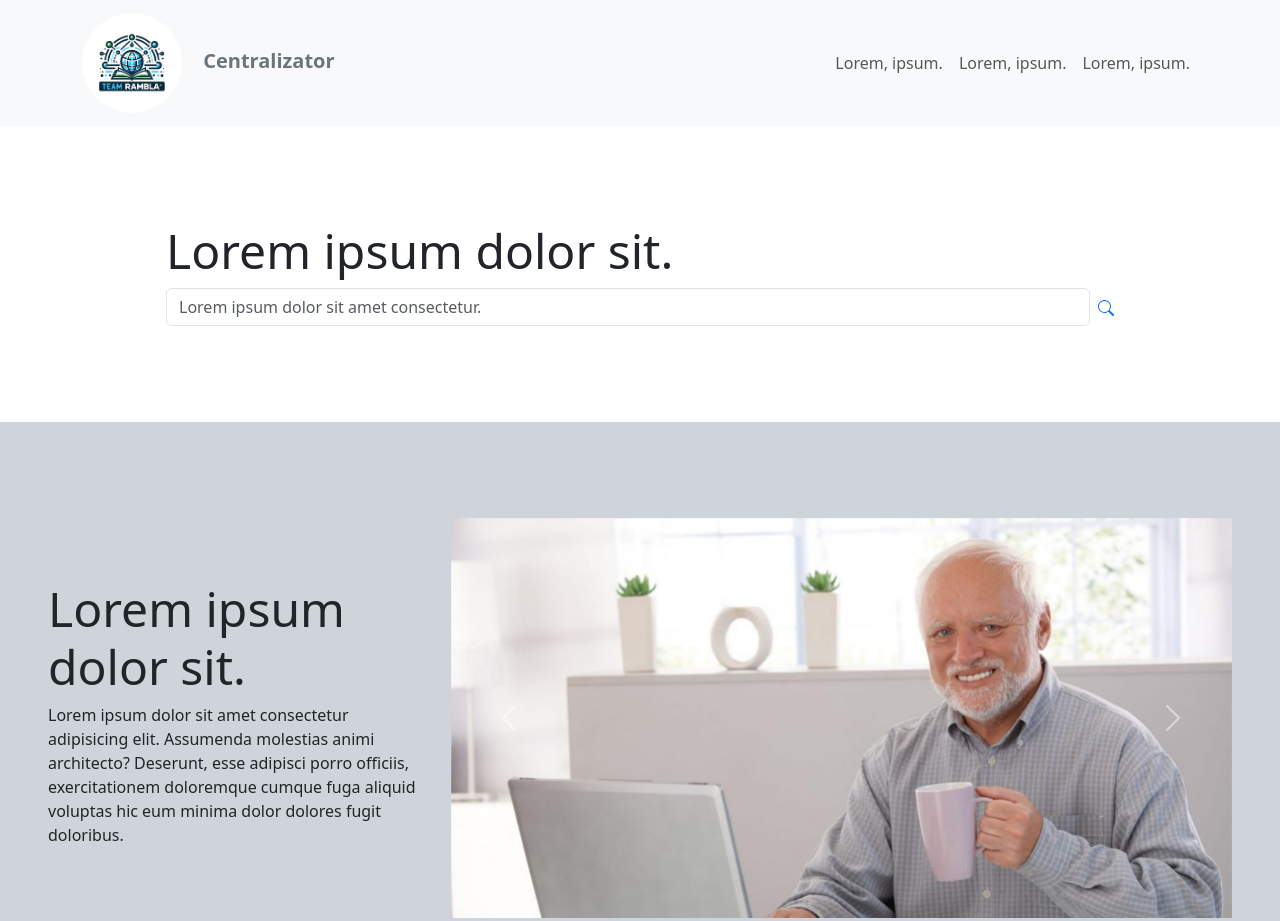
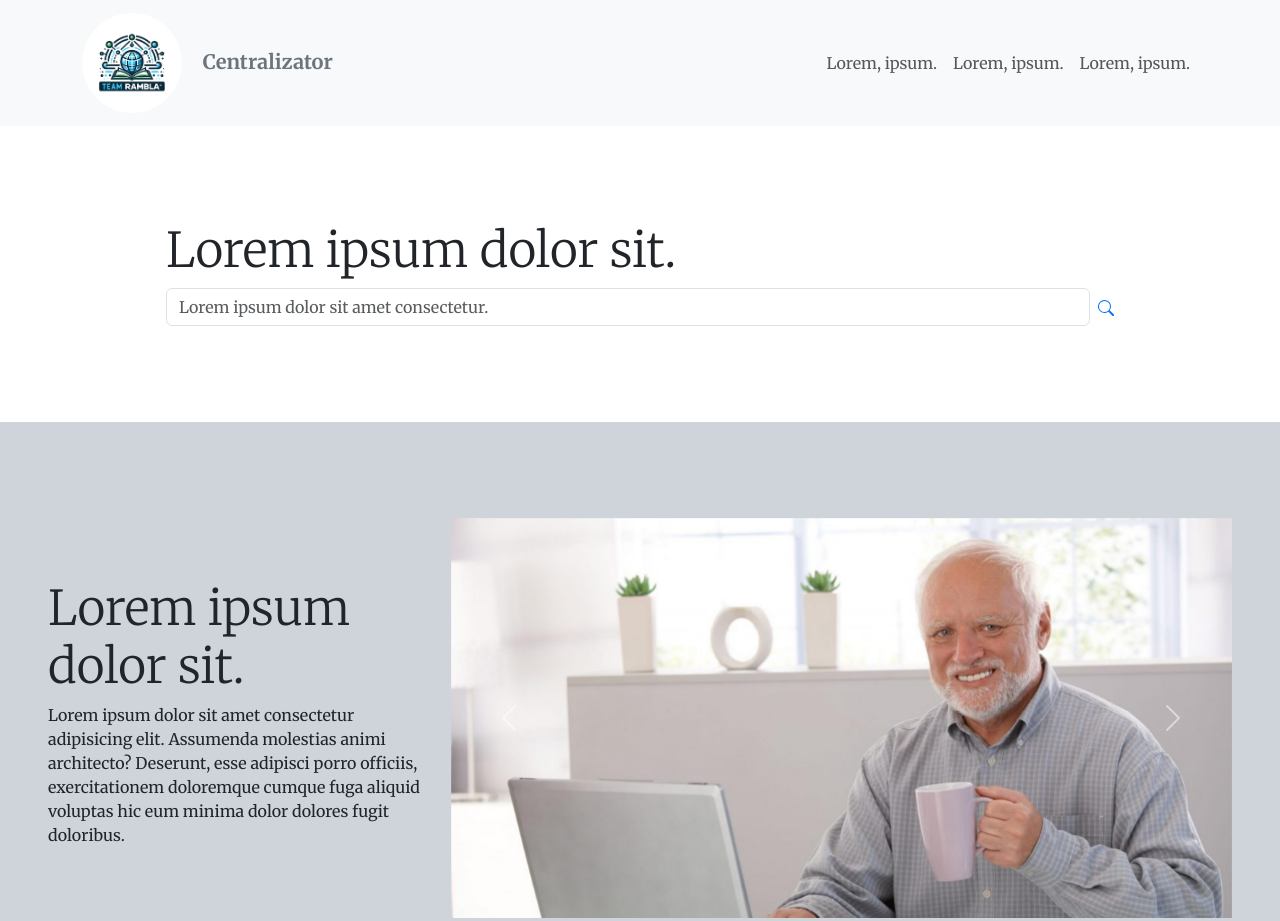
Before and after one commit to patrick-cristian/Centralizator, a plain HTML site: page Html/index.html in a window 1280 px wide. Shown: the top 921 px of the page. Drawn offline with nearby package versions, Linux system fonts and the light colour scheme.

Commit message:
Addedn new cutom font

```diff
--- a/Css/style.css
+++ b/Css/style.css
@@ -22,3 +22,28 @@ ul.no-bullets {
   color: #212529;
   text-decoration: none !important;
 }
+
+h1 {
+  font-family: "Merriweather", serif;
+  font-weight: 900px;
+}
+
+p {
+  font-family: "Merriweather", serif;
+  font-weight: 600px;
+}
+
+span {
+  font-family: "Merriweather", serif;
+  font-weight: 600px;
+}
+
+div {
+  font-family: "Merriweather", serif;
+  font-weight: 600px;
+}
+
+li {
+  font-family: "Merriweather", serif;
+  font-weight: 600px;
+}
--- a/Html/index.html
+++ b/Html/index.html
@@ -8,7 +8,10 @@
     name="viewport"
     content="width=device-width, initial-scale=1, shrink-to-fit=no"
   />
-
+  <!-- Custom Google font -->
+  <link rel="preconnect" href="https://fonts.googleapis.com">
+<link rel="preconnect" href="https://fonts.gstatic.com" crossorigin>
+<link href="https://fonts.googleapis.com/css2?family=Merriweather:ital,wght@0,300;0,400;0,700;0,900;1,300;1,400;1,700;1,900&display=swap" rel="stylesheet">
   <!-- Our custom CSS -->
   <link rel="stylesheet" href="/Css/style.css">
 
@@ -78,7 +81,7 @@
       <div class="container-fluid p-5" id="info">
         <div class="row justify-content-center align-items-center">
           <div class="col-lg-4">
-            <h1 class="display-5">Lorem ipsum dolor sit.</h1>
+            <h1 class="display-5 merriweather-black">Lorem ipsum dolor sit.</h1>
             <p class="fst-italic-text-light my-2">
               Lorem ipsum dolor sit amet consectetur adipisicing elit. Assumenda molestias animi architecto? Deserunt, esse adipisci porro officiis, exercitationem doloremque cumque fuga aliquid voluptas hic eum minima dolor dolores fugit doloribus.
             </p>
```
